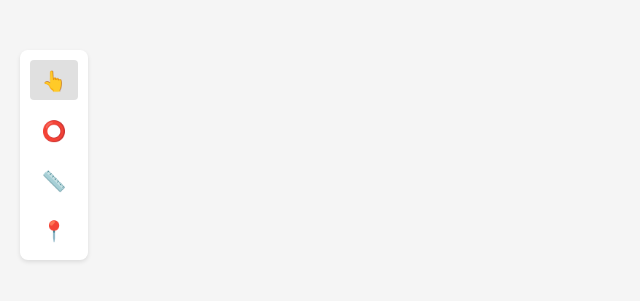
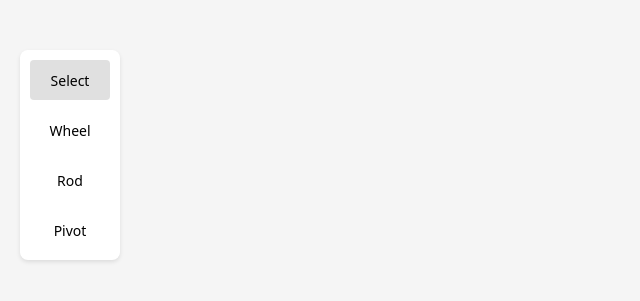
Before and after one commit to justinpearson/mechanical-linkage-drawing-simulator, a React (Vite) app: page / in a window 1280 px wide. Shown: the part 245-546 px from the top of the page, without its empty margins (0-640 px from the left). Built offline with nearby package versions, Linux system fonts and the light colour scheme.

Commit message:
feat: replace emoji icons with text labels in toolbar

```diff
--- a/src/components/Toolbar.tsx
+++ b/src/components/Toolbar.tsx
@@ -16,7 +16,7 @@ const ToolbarContainer = styled.div`
 `;
 
 const ToolButton = styled.button<{ isSelected: boolean }>`
-  width: 40px;
+  min-width: 80px;
   height: 40px;
   border: none;
   border-radius: 4px;
@@ -25,7 +25,7 @@ const ToolButton = styled.button<{ isSelected: boolean }>`
   display: flex;
   align-items: center;
   justify-content: center;
-  font-size: 20px;
+  font-size: 14px;
   transition: background-color 0.2s;
 
   &:hover {
@@ -39,11 +39,11 @@ interface ToolbarProps {
 }
 
 export const Toolbar = ({ selectedTool, onToolSelect }: ToolbarProps) => {
-  const tools: { id: Tool; icon: string }[] = [
-    { id: 'select', icon: '👆' },
-    { id: 'wheel', icon: '⭕' },
-    { id: 'rod', icon: '📏' },
-    { id: 'pivot', icon: '📍' },
+  const tools: { id: Tool; label: string }[] = [
+    { id: 'select', label: 'Select' },
+    { id: 'wheel', label: 'Wheel' },
+    { id: 'rod', label: 'Rod' },
+    { id: 'pivot', label: 'Pivot' },
   ];
 
   return (
@@ -53,9 +53,9 @@ export const Toolbar = ({ selectedTool, onToolSelect }: ToolbarProps) => {
           key={tool.id}
           isSelected={selectedTool === tool.id}
           onClick={() => onToolSelect(tool.id)}
-          title={tool.id.charAt(0).toUpperCase() + tool.id.slice(1)}
+          title={tool.label}
         >
-          {tool.icon}
+          {tool.label}
         </ToolButton>
       ))}
     </ToolbarContainer>
```
